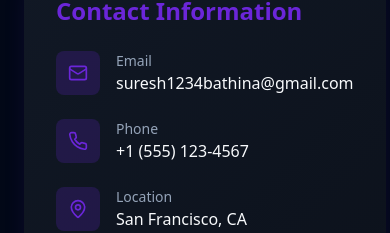
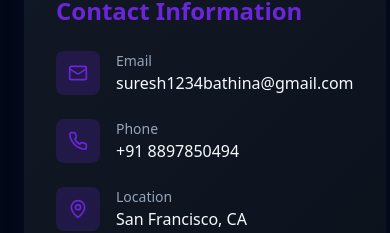
Before and after one commit to sureshba234/devspark-folio, a React (Vite) app: page / in a window 390 px wide. Shown: the part 6653-6886 px from the top of the page. Built offline with nearby package versions, Linux system fonts and the light colour scheme.

Commit message:
Update contact phone number
Updated the phone number in the contact section to +91 8897850494.

```diff
--- a/src/components/portfolio/ContactSection.tsx
+++ b/src/components/portfolio/ContactSection.tsx
@@ -48,8 +48,8 @@ const ContactSection = () => {
     {
       icon: Phone,
       label: "Phone",
-      value: "+1 (555) 123-4567",
-      href: "tel:+15551234567"
+      value: "+91 8897850494",
+      href: "tel:+918897850494"
     },
     {
       icon: MapPin,
```
